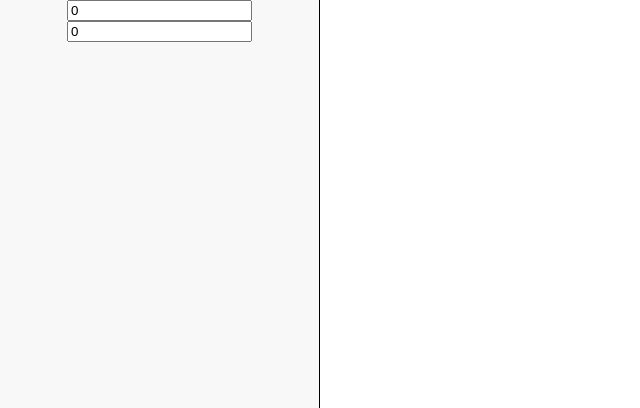
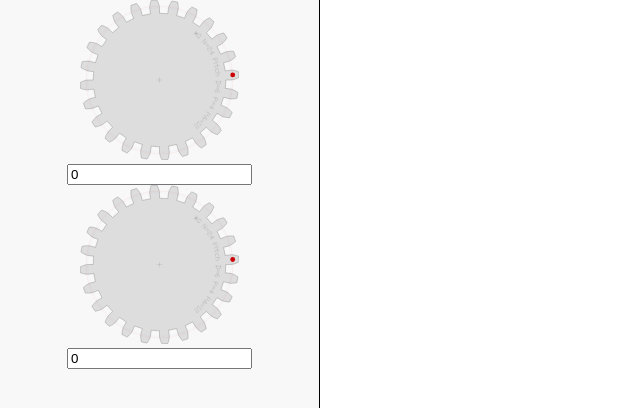
Before and after one commit to onion2k/autograph, a React (Create React App) app: page / in a window 1280 px wide. Shown: the top 408 px of the page, without its empty margins (0-640 px from the left). Built offline with nearby package versions, Linux system fonts and the light colour scheme.

Commit message:
UI started

```diff
--- a/src/App.css
+++ b/src/App.css
@@ -18,3 +18,7 @@ canvas {
   width: 75vw;
   height: 100vh;
 }
+
+.Cog {
+  width: 50%;
+}
--- a/src/App.js
+++ b/src/App.js
@@ -2,6 +2,7 @@ import React, { Component } from "react";
 import "./App.css";
 
 import Autograph from "./Autograph";
+import Cog from "./Cog";
 
 class App extends Component {
   constructor() {
@@ -19,18 +20,8 @@ class App extends Component {
     return (
       <div className="App">
         <div className="controls">
-          <input
-            type="number"
-            name="a"
-            value={this.state.a}
-            onChange={this.handleChange}
-          />
-          <input
-            type="number"
-            name="b"
-            value={this.state.b}
-            onChange={this.handleChange}
-          />
+          <Cog name="a" value={this.state.a} update={this.handleChange} />
+          <Cog name="b" value={this.state.b} update={this.handleChange} />
         </div>
         <div className="output">
           <Autograph a={this.state.a} b={this.state.b} />
--- /dev/null
+++ b/src/Cog.js
@@ -0,0 +1,57 @@
+import React, { Component } from "react";
+
+class Cog extends Component {
+  constructor() {
+    super();
+    this.dragging = false;
+    this.start = 0;
+    this.dist = 0;
+    this.mouseDown = this.mouseDown.bind(this);
+    this.mouseUp = this.mouseUp.bind(this);
+    this.mouseMove = this.mouseMove.bind(this);
+  }
+
+  mouseDown(e) {
+    this.dragging = true;
+    this.start = e.clientY;
+  }
+  mouseUp() {
+    this.dragging = false;
+  }
+  mouseMove(e) {
+    if (this.dragging) {
+      this.dist = e.clientY - this.start;
+      this.props.update({
+        target: { name: this.props.name, value: this.dist }
+      });
+    }
+  }
+
+  render() {
+    let style = {
+      transform: "rotate(" + this.dist + "deg)"
+    };
+    return (
+      <div>
+        <img
+          src="gear.svg"
+          draggable="false"
+          className="Cog"
+          onMouseDown={this.mouseDown}
+          onMouseUp={this.mouseUp}
+          onMouseMove={this.mouseMove}
+          alt="Cog"
+          style={style}
+        />
+        <input
+          type="number"
+          name={this.props.name}
+          value={this.props.value}
+          onChange={this.props.update}
+        />
+      </div>
+    );
+  }
+}
+
+export default Cog;
--- a/src/autograph.js
+++ b/src/autograph.js
@@ -10,7 +10,7 @@ class Autograph extends Component {
       // o: props.o
     };
     this.c = 1;
-    this.d = 0.1;
+    this.d = 0.01;
 
     this.width = 0;
     this.height = 0;
```
Also changed, not shown: public/gear.svg (added).
